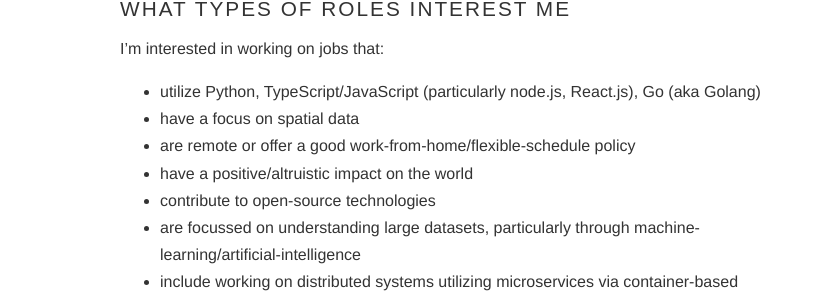
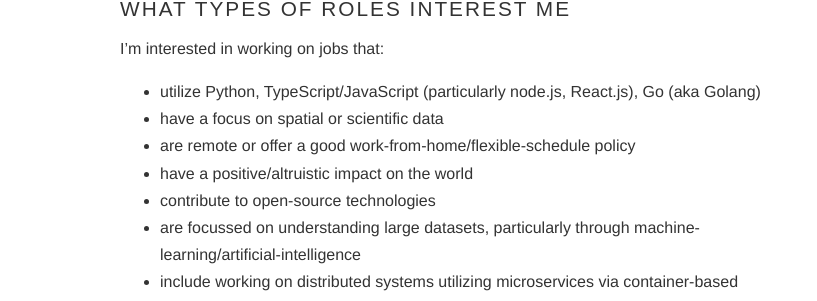
Before and after one commit to alukach/alukach.github.io, a Jekyll site: the page built from hello-recruiter/index.md, in a window 1280 px wide. Shown: the part 733-1034 px from the top of the page, without its empty margins (0-817 px from the left). Built offline with Jekyll 4.4.1, drawn with Linux system fonts in a browser that asks for light colours; nearby versions of some CDN libraries.

Commit message:
Add scientific computing

```diff
--- a/hello-recruiter/index.md
+++ b/hello-recruiter/index.md
@@ -25,7 +25,7 @@ No, I am actively not looking for a new position (I will remove this sentence if
 I'm interested in working on jobs that:
 
 - utilize Python, TypeScript/JavaScript (particularly node.js, React.js), Go (aka Golang)
-- have a focus on spatial data
+- have a focus on spatial or scientific data
 - are remote or offer a good work-from-home/flexible-schedule policy
 - have a positive/altruistic impact on the world
 - contribute to open-source technologies
```
